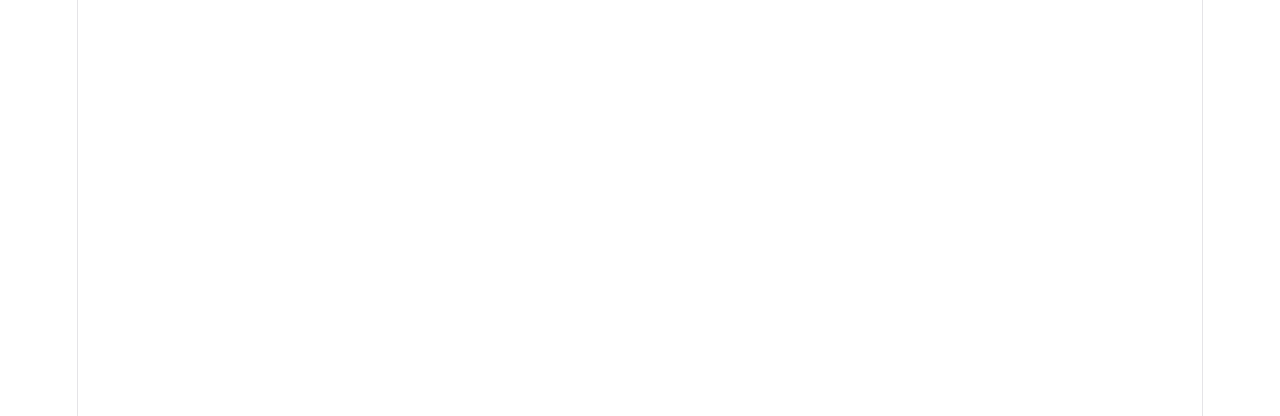
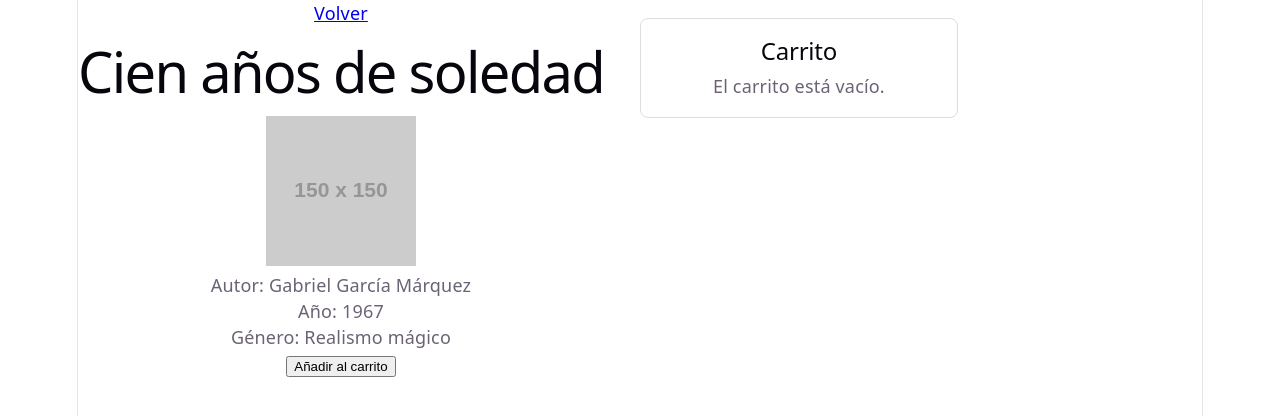
Before and after one commit to Josebarcena/LibraryReact, a React (Vite) app: page /books/1 in a window 1280 px wide. Before the commit this address had no page. Shown: the top 416 px of the page. Built offline with nearby package versions, Linux system fonts and the light colour scheme.

Commit message:
Added carrito y vista de checkout

```diff
--- a/src/App.jsx
+++ b/src/App.jsx
@@ -1,16 +1,23 @@
 import { BrowserRouter, Routes, Route } from 'react-router-dom'
 import {AuthProvider} from "./context/AuthContext.jsx";
-import HomePage from './pages/HomePage'
+import HomePage from './pages/HomePage';
 import LoginPage from "./pages/LoginPage.jsx";
 import ProtectedRoute from "./components/ProtectedRoute.jsx";
+import BookList from "./components/BookList";
+import BookDetail from "./components/BookDetail";
+import CheckoutPage from "./pages/CheckoutPage.jsx";
+import { CartProvider } from "./context/CartContext.jsx";
 
 function App() {
     return (
         <AuthProvider>
+            <CartProvider>
                 <BrowserRouter>
                     <Routes>
                         <Route path="/" element={<HomePage />} />
                         <Route path="/login" element={<LoginPage />} />
+                        <Route path="/books" element={<BookList />} />
+                        <Route path="/books/:id" element={<BookDetail />} />
                         <Route
                             path="/profile"
                             element={
@@ -23,12 +30,13 @@ function App() {
                             path="/checkout"
                             element={
                                 <ProtectedRoute>
-                                <p>Checkout (placeholder)</p>
+                                    <CheckoutPage />
                                 </ProtectedRoute>
                             }
                         />
                     </Routes>
                 </BrowserRouter>
+            </CartProvider>
         </AuthProvider>
     )
 }
--- a/src/api/booksApi.js
+++ b/src/api/booksApi.js
@@ -1,9 +1,9 @@
 import { books } from "../data/books"
 
-export const getBooks = () => {
-    return new Promise((resolve) => {
-        setTimeout(() => {
-            resolve(books)
-        }, 500)
-    })
+export function getBooks() {
+    return Promise.resolve(books)
 }
+
+export function getBookById(id) {
+    return books.find((book) => String(book.id) === String(id))
+}
--- /dev/null
+++ b/src/components/BookDetail.jsx
@@ -0,0 +1,34 @@
+import { useParams, Link } from "react-router-dom"
+import { getBookById } from "../api/booksApi.js"
+import { useCart } from "../context/CartContext.jsx"
+import Cart from "../components/Cart.jsx"
+
+function BookDetail() {
+    const { id } = useParams()
+    const book = getBookById(id)
+    const { addToCart } = useCart()
+
+    if (!book) return <p>Libro no encontrado</p>
+
+    return (
+        <div className="page-layout">
+            <main>
+                <Link to="/">Volver</Link>
+
+                <h1>{book.title}</h1>
+                <img src={book.image} alt={book.title} />
+                <p>Autor: {book.author}</p>
+                <p>Año: {book.year}</p>
+                <p>Género: {book.genre}</p>
+
+                <button onClick={() => addToCart(book)}>
+                    Añadir al carrito
+                </button>
+            </main>
+
+            <Cart />
+        </div>
+    )
+}
+
+export default BookDetail
--- a/src/components/BookList.jsx
+++ b/src/components/BookList.jsx
@@ -1,10 +1,13 @@
+import { Link } from "react-router-dom"
 import BookCard from "./BookCard"
 
 function BookList({ books }) {
     return (
         <div className="book-list">
             {books.map((book) => (
-                <BookCard key={book.id} book={book} />
+                <Link to={`/books/${book.id}`} key={book.id}>
+                    <BookCard book={book} />
+                </Link>
             ))}
         </div>
     )
--- /dev/null
+++ b/src/components/Cart.jsx
@@ -0,0 +1,40 @@
+import { useNavigate } from "react-router-dom"
+import { useCart } from "../context/CartContext.jsx"
+
+function Cart() {
+    const { cart, removeFromCart } = useCart()
+    const navigate = useNavigate()
+
+    const totalItems = cart.reduce((sum, item) => sum + item.quantity, 0)
+
+    return (
+        <aside className="cart">
+            <h2>Carrito</h2>
+
+            {cart.length === 0 ? (
+                <p>El carrito está vacío.</p>
+            ) : (
+                <>
+                    <p>Total de libros: {totalItems}</p>
+
+                    {cart.map((book) => (
+                        <div key={book.id} className="cart-item">
+                            <strong>{book.title}</strong>
+                            <p>Cantidad: {book.quantity}</p>
+
+                            <button onClick={() => removeFromCart(book.id)}>
+                                Eliminar
+                            </button>
+                        </div>
+                    ))}
+
+                    <button onClick={() => navigate("/checkout")}>
+                        Proceder al checkout
+                    </button>
+                </>
+            )}
+        </aside>
+    )
+}
+
+export default Cart
--- /dev/null
+++ b/src/context/CartContext.jsx
@@ -0,0 +1,41 @@
+import { createContext, useContext, useState } from "react"
+
+const CartContext = createContext()
+
+export function CartProvider({ children }) {
+    const [cart, setCart] = useState([])
+
+    const addToCart = (book) => {
+        setCart((prevCart) => {
+            const existingBook = prevCart.find((item) => item.id === book.id)
+
+            if (existingBook) {
+                return prevCart.map((item) =>
+                    item.id === book.id
+                        ? { ...item, quantity: item.quantity + 1 }
+                        : item
+                )
+            }
+
+            return [...prevCart, { ...book, quantity: 1 }]
+        })
+    }
+
+    const removeFromCart = (bookId) => {
+        setCart((prevCart) => prevCart.filter((item) => item.id !== bookId))
+    }
+
+    const clearCart = () => {
+        setCart([])
+    }
+
+    return (
+        <CartContext.Provider value={{ cart, addToCart, removeFromCart, clearCart }}>
+            {children}
+        </CartContext.Provider>
+    )
+}
+
+export function useCart() {
+    return useContext(CartContext)
+}
--- /dev/null
+++ b/src/pages/CheckoutPage.jsx
@@ -0,0 +1,51 @@
+import { useNavigate } from "react-router-dom"
+import { useCart } from "../context/CartContext.jsx"
+
+function CheckoutPage() {
+    const { cart, clearCart } = useCart()
+    const navigate = useNavigate()
+
+    const total = cart.reduce((sum, item) => {
+        return sum + (item.price || 0) * (item.quantity || 1)
+    }, 0)
+
+    const handlePayment = () => {
+        window.alert("El pedido se ha realizado correctamente")
+        clearCart()
+        navigate("/")
+    }
+
+    if (cart.length === 0) {
+        return (
+            <div>
+                <h1>Checkout</h1>
+                <p>No hay libros en el carrito.</p>
+            </div>
+        )
+    }
+
+    return (
+        <div>
+            <h1>Checkout</h1>
+
+            <h2>Resumen del pedido</h2>
+
+            {cart.map((book) => (
+                <div key={book.id}>
+                    <h3>{book.title}</h3>
+                    <p>Autor: {book.author}</p>
+                    <p>Cantidad: {book.quantity || 1}</p>
+                    {book.price && <p>Precio: {book.price} €</p>}
+                </div>
+            ))}
+
+            <h2>Total: {total} €</h2>
+
+            <button onClick={handlePayment}>
+                Proceder al pago
+            </button>
+        </div>
+    )
+}
+
+export default CheckoutPage
--- /dev/null
+++ b/src/pages/HomePage.css
@@ -0,0 +1,19 @@
+
+.page-layout {
+    display: flex;
+    gap: 2rem;
+    align-items: flex-start;
+}
+
+.book-list {
+    flex: 1;
+}
+
+.cart {
+    width: 280px;
+    border: 1px solid #ddd;
+    padding: 1rem;
+    border-radius: 8px;
+    position: sticky;
+    top: 1rem;
+}
--- a/src/pages/HomePage.jsx
+++ b/src/pages/HomePage.jsx
@@ -2,7 +2,8 @@ import { useState, useEffect } from 'react'
 import { getBooks } from '../api/booksApi'
 import SearchBar from '../components/SearchBar.jsx'
 import BookList from '../components/BookList'
-
+import Cart from "../components/Cart.jsx"
+import "./HomePage.css"
 function HomePage() {
     const [search, setSearch] = useState('')
     const [bookList, setBookList] = useState([])
@@ -32,6 +33,7 @@ function HomePage() {
                 <SearchBar search={search} setSearch={setSearch} />
             </header>
 
+            <div className="page-layout">
                 <main className="book-list">
                     {loading ? (
                         <p>Cargando libros...</p>
@@ -44,6 +46,9 @@ function HomePage() {
                         </>
                     )}
                 </main>
+
+                <Cart />
+            </div>
         </div>
     )
 }
```
Also changed, not shown: src/App.css (line endings or trailing spaces), src/data/books.js (line endings or trailing spaces). Lines whose indentation alone changed are shown as unchanged.
